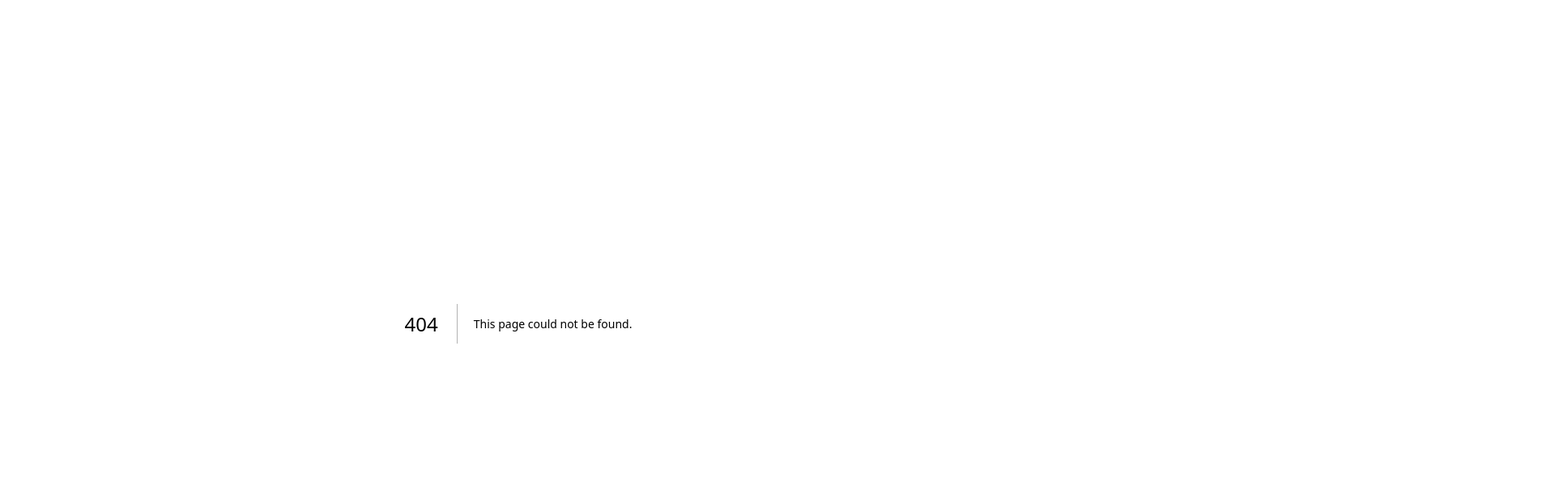
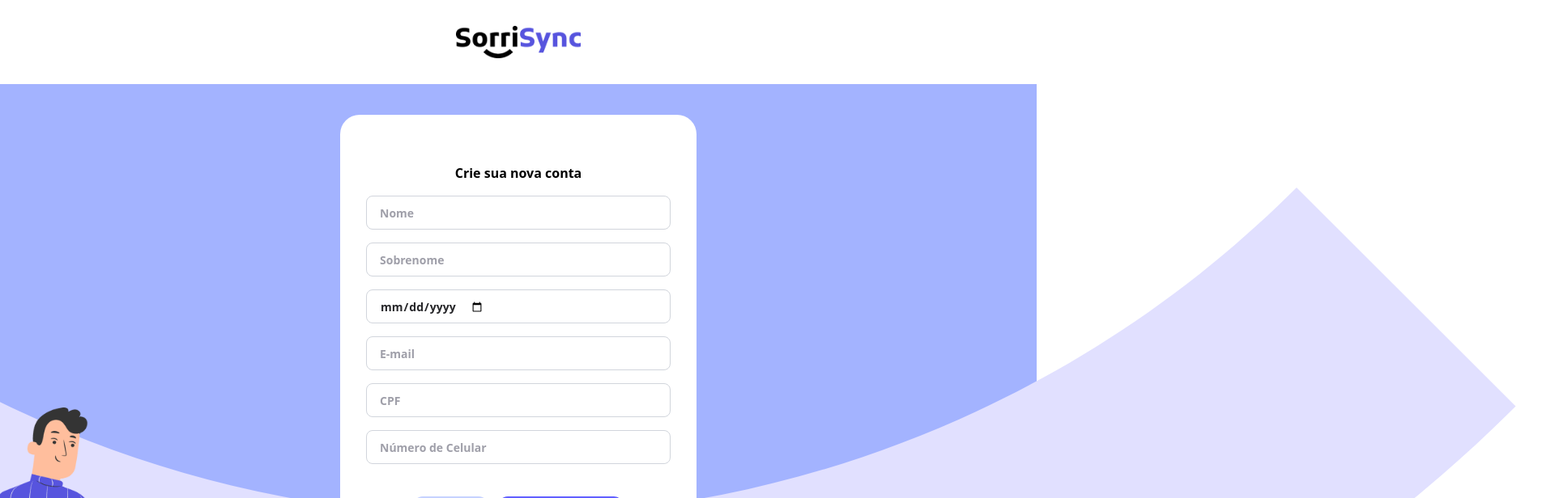
Before and after one commit to cce-fluxo/DDD25.1-Cebolinha67-Front, a Next.js app: page /auth/cadastro in a window 1280 px wide. Before the commit this address had no page. Shown: the top 616 px of the page at 81% size, 1920 px wide, since content can reach past the window. Built offline with nearby package versions, Linux system fonts and the light colour scheme.

Commit message:
terminando a primeira tela de cadastro

```diff
--- /dev/null
+++ b/app/auth/cadastro/crie-sua-senha/page.tsx
@@ -0,0 +1,7 @@
+export default function CrieSuaSenha(){
+    return (
+        <div>
+
+        </div>
+    )
+} // lembrar que eu fiz esse endpoint novo, vou ter que mudar coisas no back
--- a/app/components/BackgroundSignOut.tsx
+++ b/app/components/BackgroundSignOut.tsx
@@ -1,11 +1,25 @@
+import React from 'react'
+
 export default function BackgroundSignOut({ children }: { children: React.ReactNode }) {
   return (
-    <main className="relative flex min-h-screen items-center justify-center overflow-hidden bg-[#d4d5f0]">
-      <div className="absolute w-[140%] h-75 rounded bg-[#9ea0ffd8] -top-5 " />
-      <div className="absolute w-[140%] h-75 rounded bg-[#b6b9ff] -bottom-5 " />
-      <img src="/Motta.png" alt="Motta" className="absolute bottom-25 left-0 h-70 "></img>
+    <main className="relative flex w-screen h-screen items-center justify-center bg-indigo-300">
+      <svg
+        xmlns="http://www.w3.org/2000/svg"
+        viewBox="-434 0 2250 900"
+        fill="none"
+        className="absolute top-10 z-0 w-640 h-300 " // pra mudar o quanto a onda se extende, muda, muda aqui
+      >
+        <path
+          fillRule="evenodd"
+          clipRule="evenodd"
+          d="M1773.35 237.778C1171.6 839.523 182.195 853.973 -434 237.778L-196.222 0C286.694 482.916 1063.18 472.391 1535.57 0L1773.35 237.778Z"
+          fill="#E1E0FF"
+        />
+      </svg>
 
-      <div className="relative z-10">
+      <img src="/Motta.png" alt="Motta" className="absolute bottom-30 left-0 h-70 z-0" />
+
+      <div className="absolute inset-0 flex items-center justify-center z-10">
         {children}
       </div>
     </main>
```
Also changed, not shown: app/auth/cadastro/page.tsx (renamed from app/cadastro/page.tsx, +5 -5 lines).
